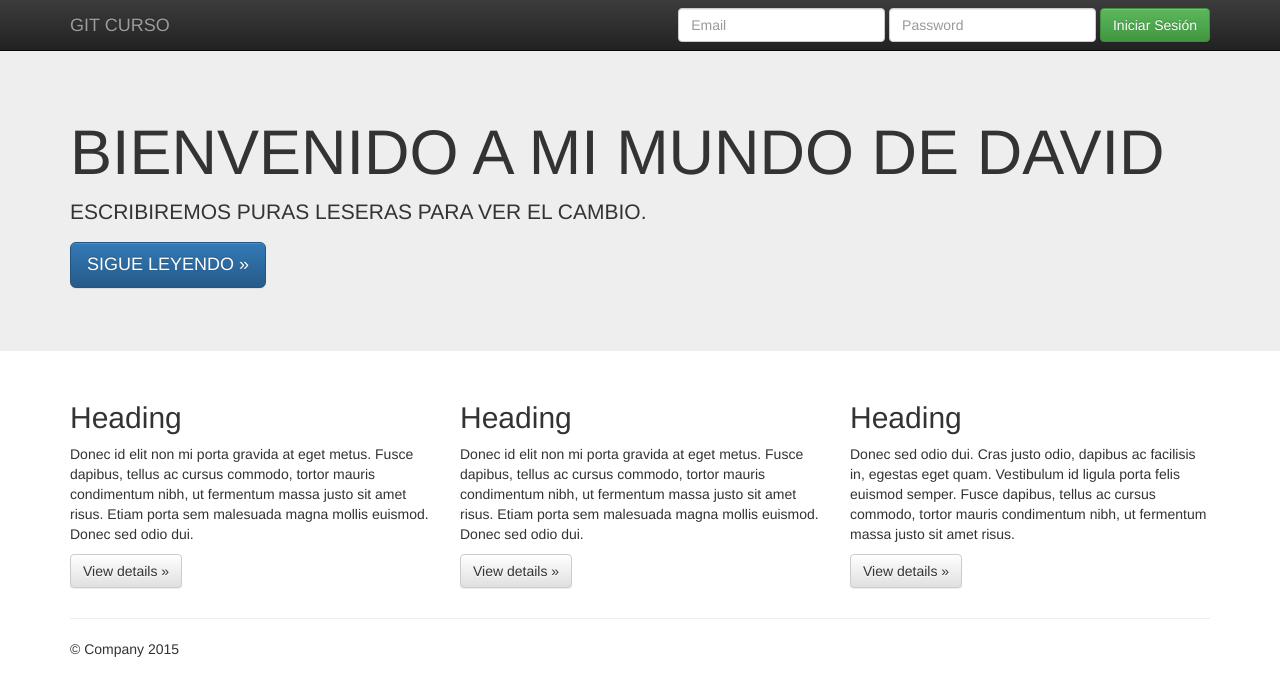
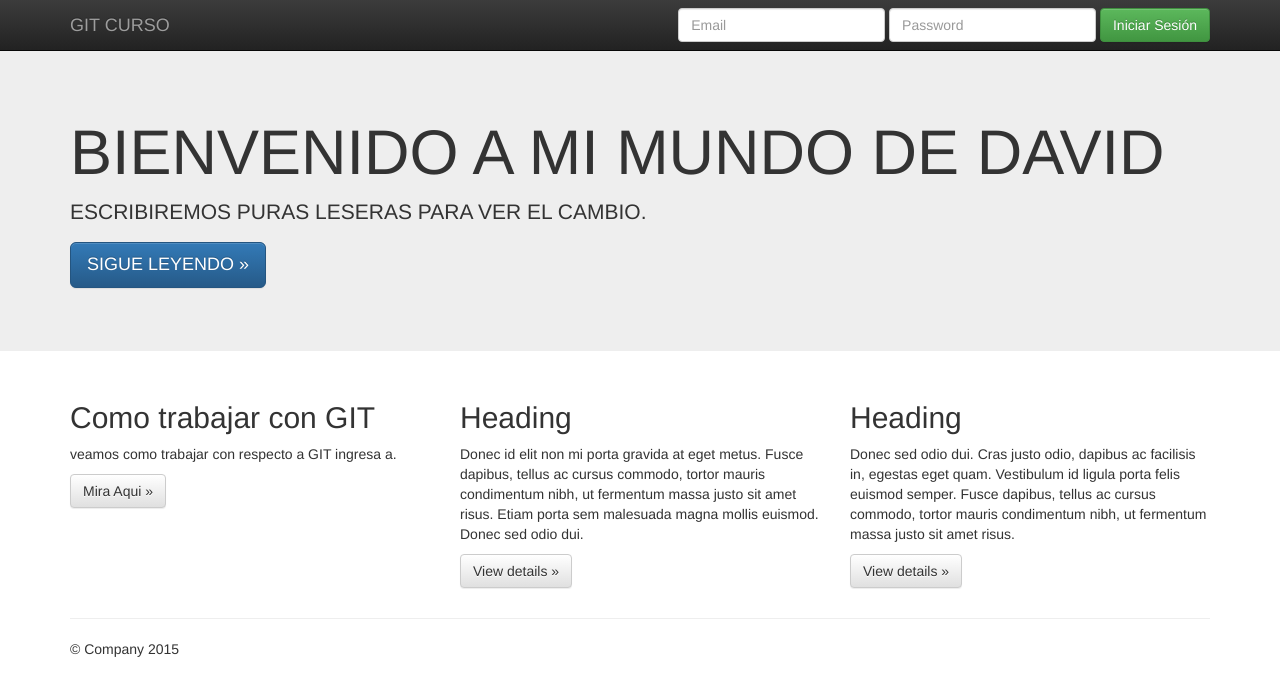
Before and after one commit to DavidAbdala/prueba-1, a plain HTML site: page index.html in a window 1280 px wide. Drawn offline with nearby package versions, Linux system fonts and the light colour scheme.

Commit message:
nueva actualizacion con una rama

```diff
--- a/index.html
+++ b/index.html
@@ -65,9 +65,9 @@
       <!-- Example row of columns -->
       <div class="row">
         <div class="col-md-4">
-          <h2>Heading</h2>
-          <p>Donec id elit non mi porta gravida at eget metus. Fusce dapibus, tellus ac cursus commodo, tortor mauris condimentum nibh, ut fermentum massa justo sit amet risus. Etiam porta sem malesuada magna mollis euismod. Donec sed odio dui. </p>
-          <p><a class="btn btn-default" href="#" role="button">View details &raquo;</a></p>
+          <h2>Como trabajar con GIT</h2>
+          <p>veamos como trabajar con respecto a GIT ingresa a. </p>
+          <p><a class="btn btn-default" href="#" role="button">Mira Aqui &raquo;</a></p>
         </div>
         <div class="col-md-4">
           <h2>Heading</h2>
```
